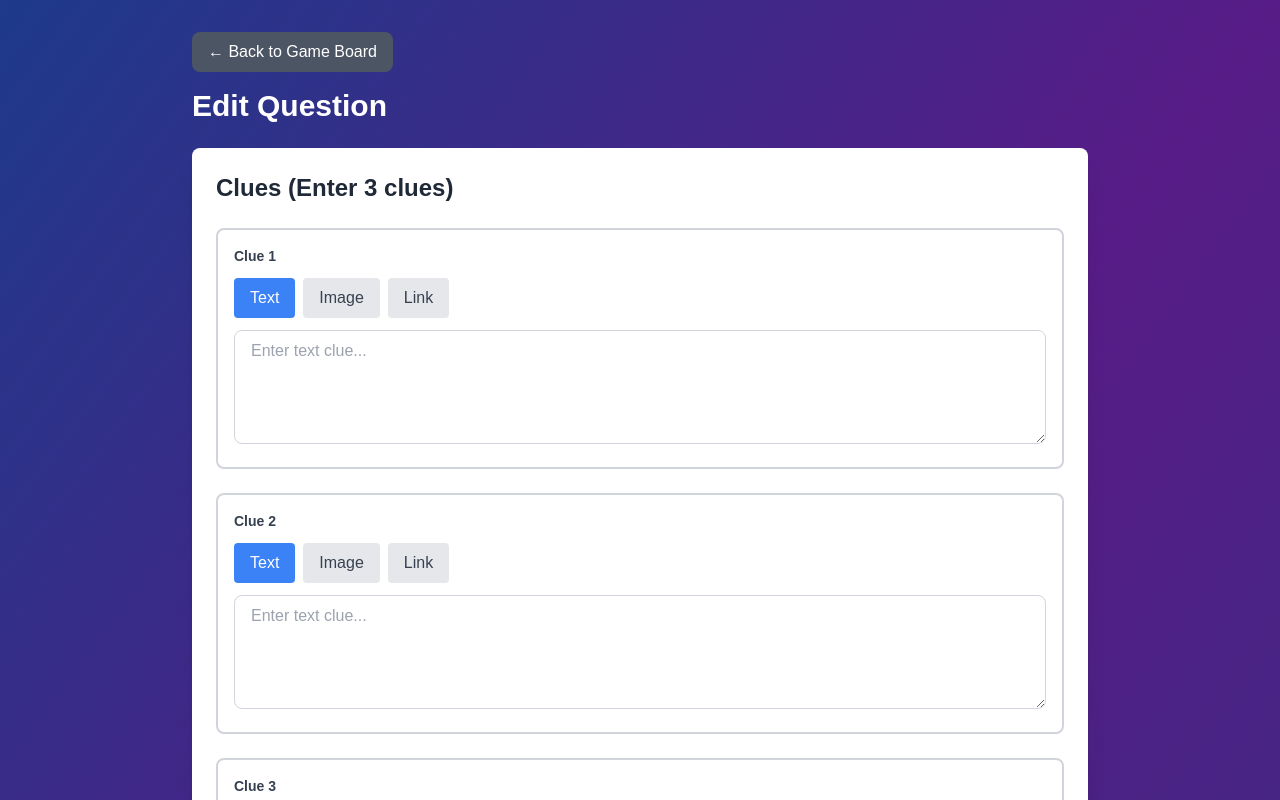
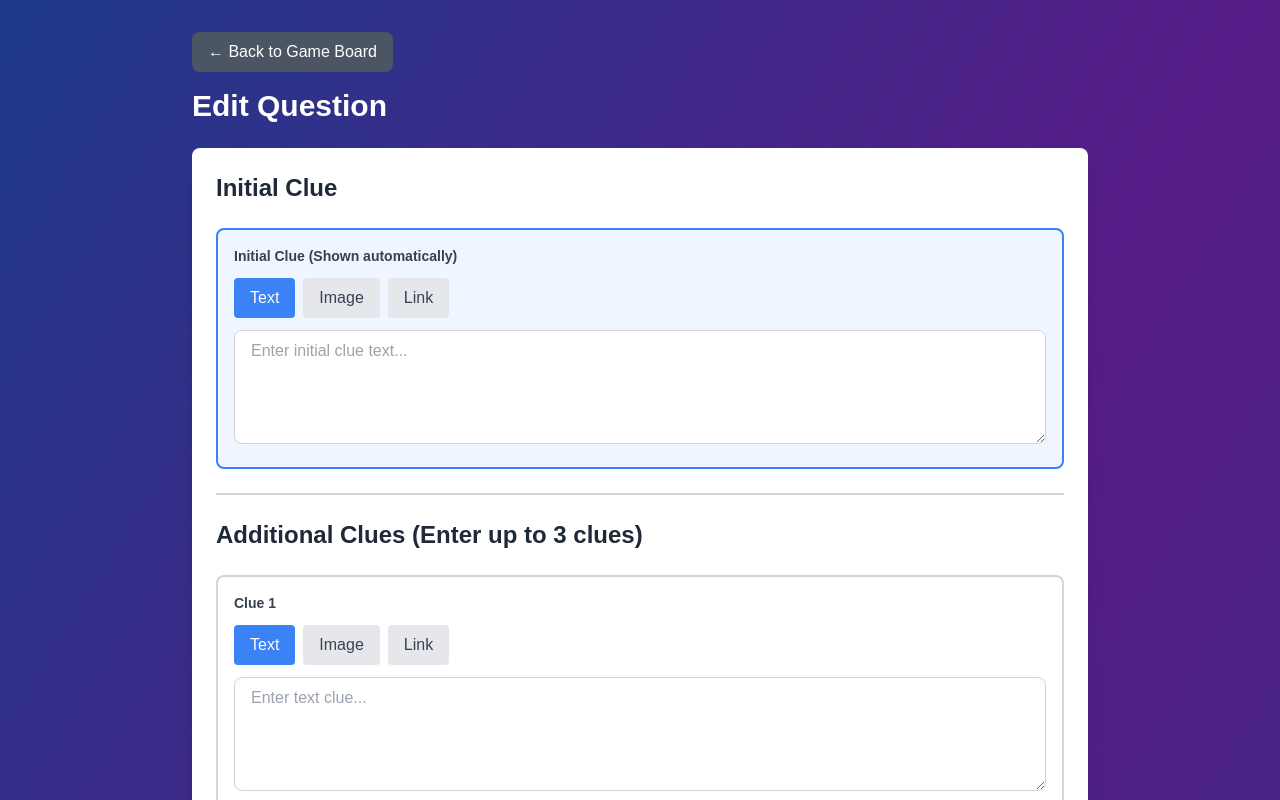
Before and after one commit to GShreyasP/movie_jeopardy, a Next.js app: page /create/question in a window 1280 px wide. Shown: the top 800 px of the page. Built offline with nearby package versions, Linux system fonts and the light colour scheme.

Commit message:
Add initial clue field to create section

```diff
--- a/app/create/question/page.tsx
+++ b/app/create/question/page.tsx
@@ -12,6 +12,7 @@ function QuestionEditorContent() {
   const difficulty = searchParams.get('difficulty') as Difficulty | null;
   const column = parseInt(searchParams.get('column') || '0');
 
+  const [initialClue, setInitialClue] = useState<Clue>({ type: 'text', content: '' });
   const [clues, setClues] = useState<Clue[]>([
     { type: 'text', content: '' },
     { type: 'text', content: '' },
@@ -30,6 +31,7 @@ function QuestionEditorContent() {
         { type: 'text', content: '' },
         { type: 'text', content: '' },
       ];
+      setInitialClue(existing.initialClue || { type: 'text', content: '' });
       setClues(existing.clues.length === 3 ? existing.clues : defaultClues);
       setAnswer(existing.answer || '');
       setMoviePoster(existing.moviePoster || '');
@@ -37,6 +39,26 @@ function QuestionEditorContent() {
       setYoutubeVideo(existing.youtubeVideo || '');
     }
   }, [questionId]);
+
+  const handleInitialClueTypeChange = (type: ClueType) => {
+    setInitialClue({ type, content: '' });
+  };
+
+  const handleInitialClueContentChange = (content: string) => {
+    setInitialClue({ ...initialClue, content });
+  };
+
+  const handleInitialClueImageUpload = (event: React.ChangeEvent<HTMLInputElement>) => {
+    const file = event.target.files?.[0];
+    if (file) {
+      const reader = new FileReader();
+      reader.onload = (e) => {
+        const imageUrl = e.target?.result as string;
+        setInitialClue({ ...initialClue, content: imageUrl });
+      };
+      reader.readAsDataURL(file);
+    }
+  };
 
   const handleClueTypeChange = (index: number, type: ClueType) => {
     const newClues = [...clues];
@@ -105,6 +127,7 @@ function QuestionEditorContent() {
 
     const question: Question = {
       id: questionId,
+      initialClue: initialClue.content.trim() ? initialClue : undefined,
       clues: clues.filter(clue => clue.content.trim() !== ''),
       answer: answer.trim(),
       moviePoster: moviePoster.trim() || undefined,
@@ -136,9 +159,95 @@ function QuestionEditorContent() {
         </div>
 
         <div className="bg-white rounded-lg shadow-xl p-6 space-y-6">
-          {/* Clues */}
+          {/* Initial Clue */}
           <div className="space-y-6">
-            <h2 className="text-2xl font-bold text-gray-800">Clues (Enter 3 clues)</h2>
+            <h2 className="text-2xl font-bold text-gray-800">Initial Clue</h2>
+            <div className="border-2 border-blue-500 rounded-lg p-4 space-y-3 bg-blue-50">
+              <label className="block text-sm font-semibold text-gray-700">
+                Initial Clue (Shown automatically)
+              </label>
+
+              {/* Initial Clue Type Selector */}
+              <div className="flex gap-2 mb-3">
+                <button
+                  onClick={() => handleInitialClueTypeChange('text')}
+                  className={`px-4 py-2 rounded ${
+                    initialClue.type === 'text'
+                      ? 'bg-blue-500 text-white'
+                      : 'bg-gray-200 text-gray-700 hover:bg-gray-300'
+                  } transition-colors`}
+                >
+                  Text
+                </button>
+                <button
+                  onClick={() => handleInitialClueTypeChange('image')}
+                  className={`px-4 py-2 rounded ${
+                    initialClue.type === 'image'
+                      ? 'bg-blue-500 text-white'
+                      : 'bg-gray-200 text-gray-700 hover:bg-gray-300'
+                  } transition-colors`}
+                >
+                  Image
+                </button>
+                <button
+                  onClick={() => handleInitialClueTypeChange('link')}
+                  className={`px-4 py-2 rounded ${
+                    initialClue.type === 'link'
+                      ? 'bg-blue-500 text-white'
+                      : 'bg-gray-200 text-gray-700 hover:bg-gray-300'
+                  } transition-colors`}
+                >
+                  Link
+                </button>
+              </div>
+
+              {/* Initial Clue Content Input */}
+              {initialClue.type === 'text' && (
+                <textarea
+                  value={initialClue.content}
+                  onChange={(e) => handleInitialClueContentChange(e.target.value)}
+                  placeholder="Enter initial clue text..."
+                  className="w-full px-4 py-2 border border-gray-300 rounded-lg focus:ring-2 focus:ring-blue-500 focus:border-transparent text-black"
+                  rows={4}
+                />
+              )}
+
+              {initialClue.type === 'image' && (
+                <div className="space-y-2">
+                  <input
+                    type="file"
+                    accept="image/*"
+                    onChange={handleInitialClueImageUpload}
+                    className="block w-full text-sm text-gray-500 file:mr-4 file:py-2 file:px-4 file:rounded-lg file:border-0 file:text-sm file:font-semibold file:bg-blue-50 file:text-blue-700 hover:file:bg-blue-100"
+                  />
+                  {initialClue.content && (
+                    <div className="mt-2">
+                      <img
+                        src={initialClue.content}
+                        alt="Initial Clue"
+                        className="max-w-full h-auto rounded-lg border border-gray-300"
+                        style={{ maxHeight: '300px' }}
+                      />
+                    </div>
+                  )}
+                </div>
+              )}
+
+              {initialClue.type === 'link' && (
+                <input
+                  type="url"
+                  value={initialClue.content}
+                  onChange={(e) => handleInitialClueContentChange(e.target.value)}
+                  placeholder="Enter link URL (e.g., https://example.com)"
+                  className="w-full px-4 py-2 border border-gray-300 rounded-lg focus:ring-2 focus:ring-blue-500 focus:border-transparent text-black"
+                />
+              )}
+            </div>
+          </div>
+
+          {/* Additional Clues */}
+          <div className="space-y-6 border-t-2 border-gray-300 pt-6">
+            <h2 className="text-2xl font-bold text-gray-800">Additional Clues (Enter up to 3 clues)</h2>
             {clues.map((clue, index) => (
               <div key={index} className="border-2 border-gray-300 rounded-lg p-4 space-y-3">
                 <label className="block text-sm font-semibold text-gray-700">
--- a/app/play/question/page.tsx
+++ b/app/play/question/page.tsx
@@ -190,30 +190,44 @@ function QuestionViewContent() {
         </div>
 
         <div className="bg-white rounded-lg shadow-xl p-6 space-y-6 mb-6">
-          {/* Initial Clue (First Clue) */}
-          {question.clues.length > 0 && (
+          {/* Initial Clue */}
+          {question.initialClue && (
             <div className="border-2 border-blue-500 rounded-lg p-4 bg-blue-50">
               <h2 className="text-xl font-bold text-gray-800 mb-3">Initial Clue</h2>
               <div className="text-gray-700">
-                {question.clues[0].type === 'text' && (
-                  <p className="text-lg whitespace-pre-wrap">{question.clues[0].content}</p>
+                {question.initialClue.type === 'text' && (
+                  <p className="text-lg whitespace-pre-wrap">{question.initialClue.content}</p>
                 )}
-                {question.clues[0].type === 'image' && (
+                {question.initialClue.type === 'image' && (
                   <img
-                    src={question.clues[0].content}
-                    alt="Clue 1"
+                    src={question.initialClue.content}
+                    alt="Initial Clue"
                     className="max-w-full h-auto rounded-lg border border-gray-300"
                     style={{ maxHeight: '400px' }}
                   />
                 )}
-                {question.clues[0].type === 'link' && (
+                {question.initialClue.type === 'link' && isYouTubeUrl(question.initialClue.content) && (
+                  <div className="w-full aspect-video">
+                    <iframe
+                      width="100%"
+                      height="100%"
+                      src={getYouTubeEmbedUrl(question.initialClue.content)}
+                      title="Initial Clue Video"
+                      frameBorder="0"
+                      allow="accelerometer; autoplay; clipboard-write; encrypted-media; gyroscope; picture-in-picture"
+                      allowFullScreen
+                      className="rounded-lg"
+                    ></iframe>
+                  </div>
+                )}
+                {question.initialClue.type === 'link' && !isYouTubeUrl(question.initialClue.content) && (
                   <a
-                    href={question.clues[0].content}
+                    href={question.initialClue.content}
                     target="_blank"
                     rel="noopener noreferrer"
                     className="text-blue-600 hover:text-blue-800 underline text-lg break-all"
                   >
-                    {question.clues[0].content}
+                    {question.initialClue.content}
                   </a>
                 )}
               </div>
--- a/app/types.ts
+++ b/app/types.ts
@@ -9,7 +9,8 @@ export interface Clue {
 
 export interface Question {
   id: string; // format: "easy-0", "medium-2", etc.
-  clues: Clue[];
+  initialClue?: Clue; // The initial clue shown automatically
+  clues: Clue[]; // Additional clues (up to 3)
   answer: string;
   moviePoster?: string; // URL or base64 image
   movieName?: string;
```
